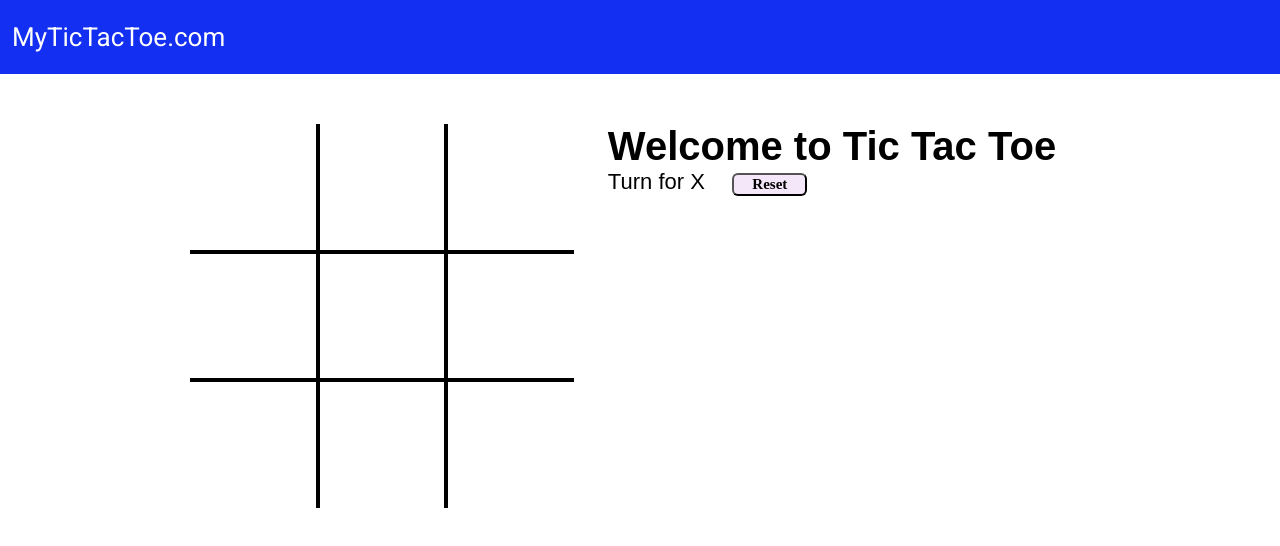
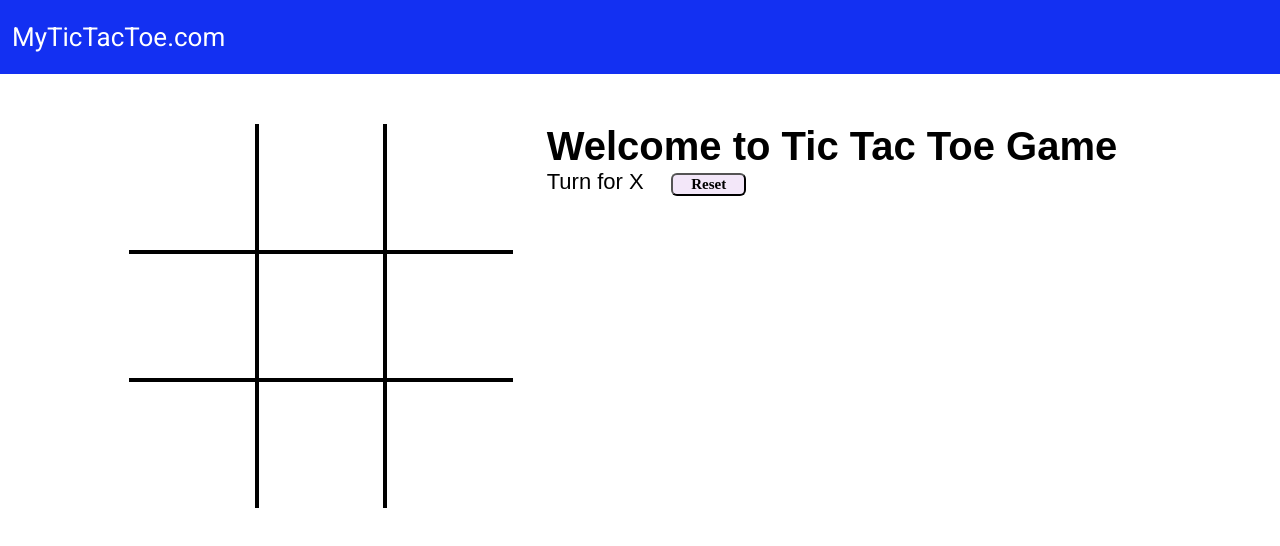
Before and after one commit to saksham274/tic-tac-toe-game, a plain HTML site: page index.html in a window 1280 px wide. Drawn offline with Linux system fonts and the light colour scheme; a web font is replaced by a local one.

Commit message:
Update index.html

```diff
--- a/index.html
+++ b/index.html
@@ -28,7 +28,7 @@
         </div>
         <div class="gameInfo">
             <h1>
-                Welcome to Tic Tac Toe
+                Welcome to Tic Tac Toe Game
             </h1>
             <div>
                 <span class="info">Turn for X</span>
```
